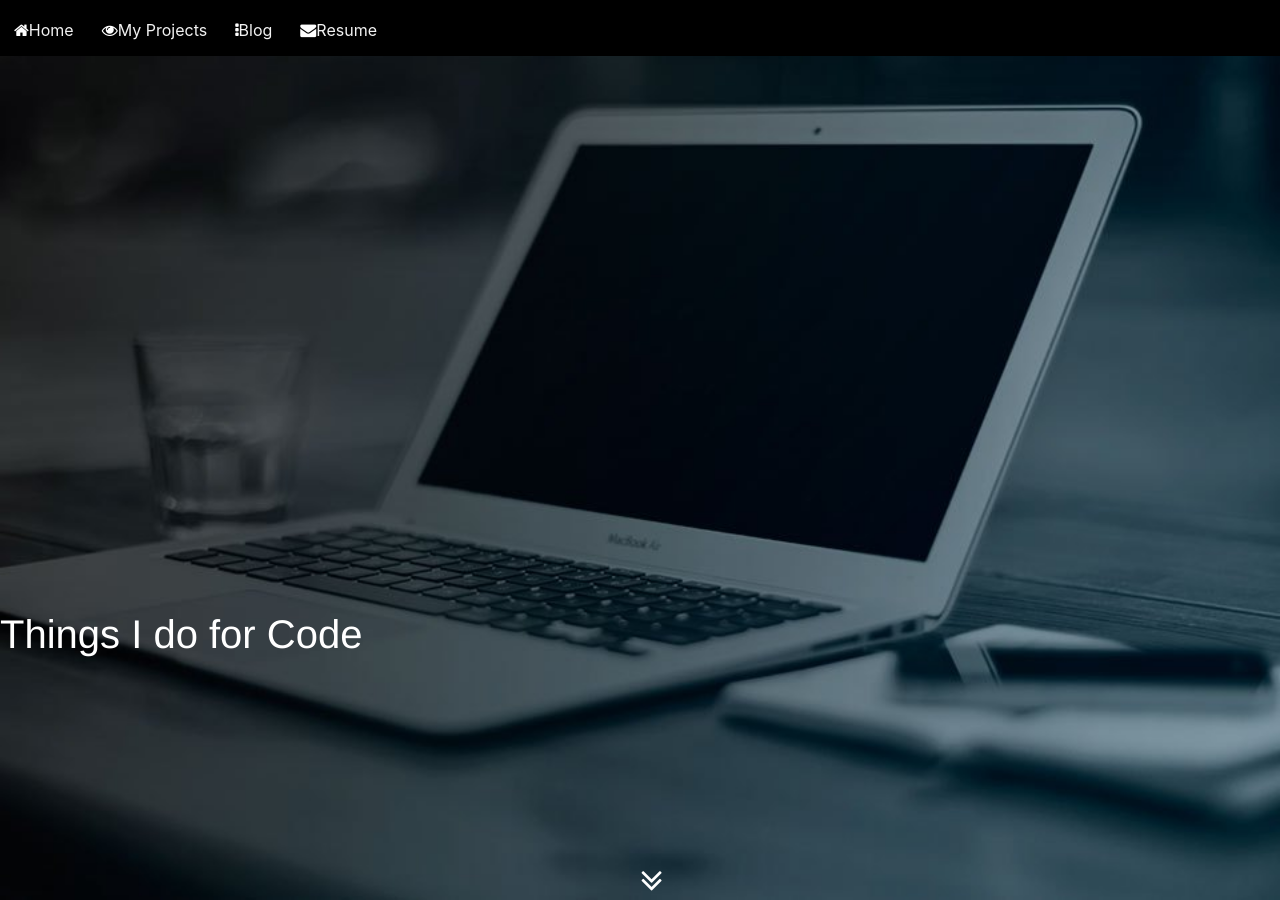
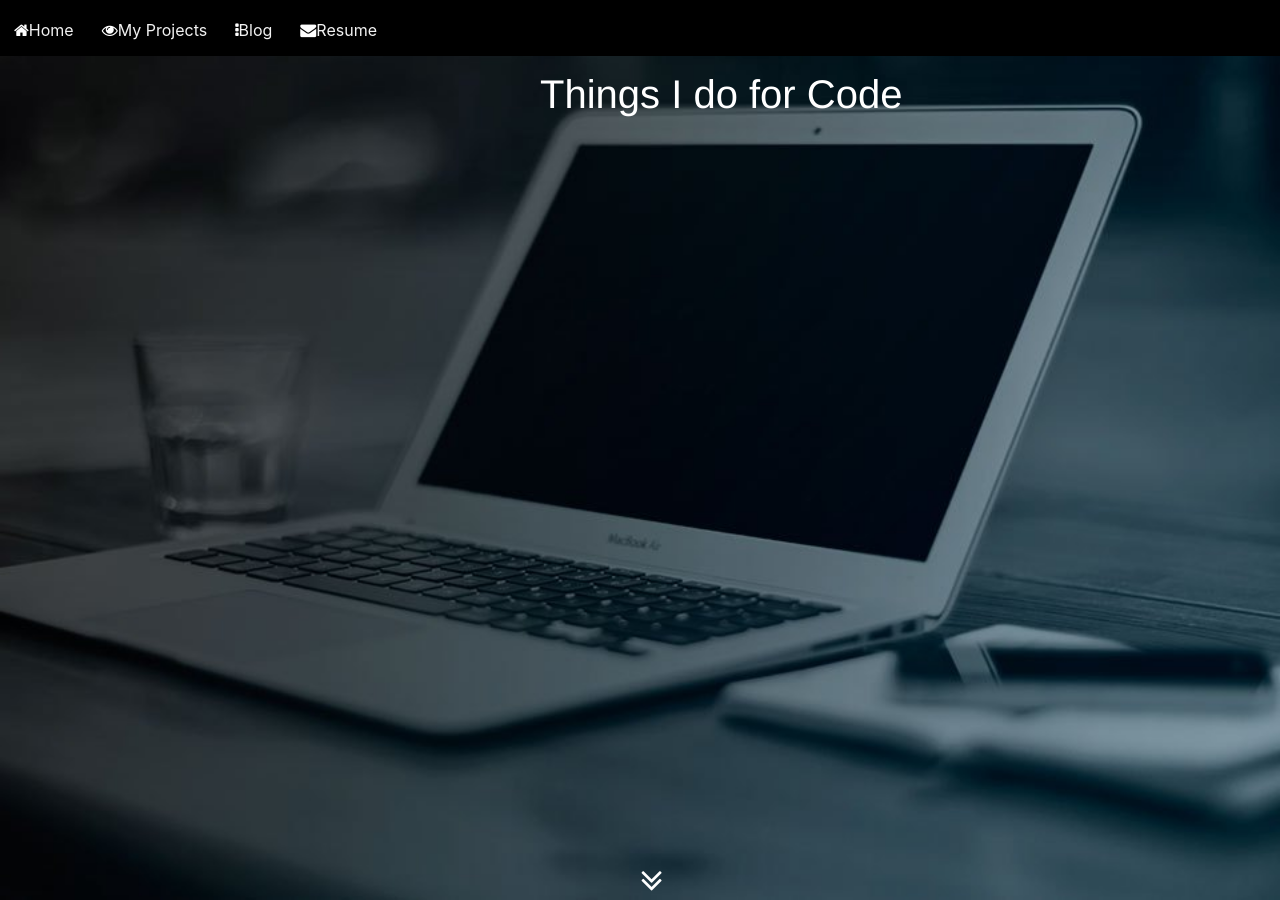
Before and after one commit to raghuvardhan/raghuvardhan.github.io, a Jekyll site: the page built from index.html, in a window 1280 px wide and 900 px high. Built offline with Jekyll 4.4.1, drawn with Linux system fonts in a browser that asks for light colours.

Commit message:
Update default.html

```diff
--- a/_layouts/default.html
+++ b/_layouts/default.html
@@ -23,7 +23,7 @@
           </div>
   				<div>
 					<!-- <img class="avatar" src="/assets/images/My dev profile photo.jpg" alt="Avatar"> -->
-					<h1 style="color: white; margin-top: 60vh; position: absolute;">Things I do for Code</h1>
+					<h1 style="color: white; margin-left: 60vh; position: absolute;">Things I do for Code</h1>
 
 
 				</div>
```
